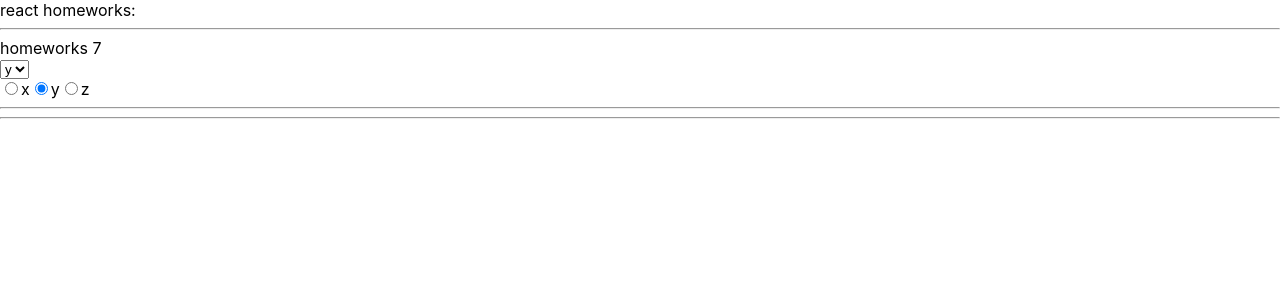
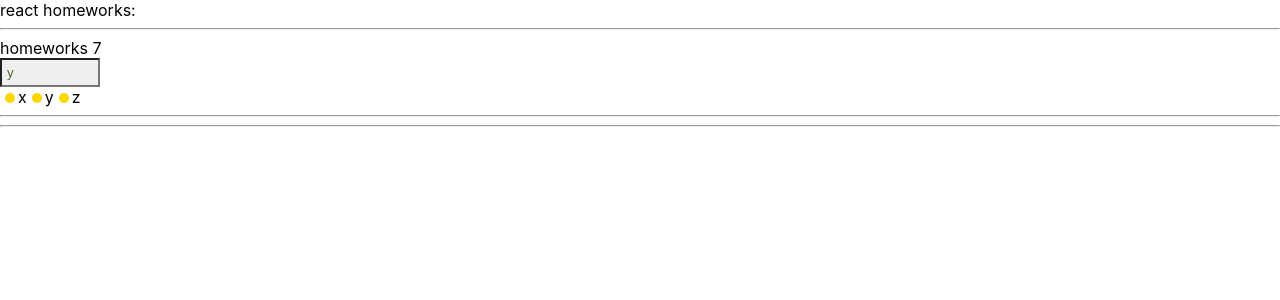
Before and after one commit to DmitriAleks/DZ, a React (Create React App) app in the folder TrubeDz/: page / in a window 1280 px wide. Shown: the top 300 px of the page. Built offline with nearby package versions, Linux system fonts and the light colour scheme.

Commit message:
HWN7 add style for component, HWN7 ready

```diff
--- /dev/null
+++ b/TrubeDz/src/p2-homeworks/h7/common/c5-SuperSelect/SuperSelect.module.css
@@ -0,0 +1,32 @@
+.select {
+    width: 100px;
+    padding: 5px;
+    padding-right: 30px;
+
+    cursor: pointer;
+    appearance: none;
+    background-repeat: no-repeat repeat;
+    background-position: right .7em top 50%, 0 0;
+    background-size: .65em auto, 100%;
+
+    border: 2px inset rgb(118,118,118);
+    color: darkolivegreen;
+}
+
+.select:focus {
+    outline: none;
+    border: brown solid 2px;
+}
+.option {
+    color: blueviolet;
+    background: aquamarine;
+}
+.option:checked {
+    background: chartreuse;
+    color: black;
+}
+.option:hover {
+    box-shadow: blue 0 0 10px 100px inset;
+    transition: all .2s ease-in-out;
+    background: red;
+}
--- a/TrubeDz/src/p2-homeworks/h7/common/c5-SuperSelect/SuperSelect.tsx
+++ b/TrubeDz/src/p2-homeworks/h7/common/c5-SuperSelect/SuperSelect.tsx
@@ -1,4 +1,5 @@
 import React, {SelectHTMLAttributes, DetailedHTMLProps, ChangeEvent} from 'react'
+import s from './SuperSelect.module.css'
 
 type DefaultSelectPropsType = DetailedHTMLProps<SelectHTMLAttributes<HTMLSelectElement>, HTMLSelectElement>
 
@@ -18,7 +19,7 @@ const SuperSelect: React.FC<SuperSelectPropsType> = (
 
     const mappedOptions: any[] = options ? options.map((o,i)=>(
 
-        <option className={''} key={o + '-' + i} value={o}>{o}</option>
+        <option className={s.option} key={o + '-' + i} value={o}>{o}</option>
     )) : []
     debugger
     const onChangeCallback = (e: ChangeEvent<HTMLSelectElement>) => {
@@ -29,7 +30,7 @@ const SuperSelect: React.FC<SuperSelectPropsType> = (
     }
 
     return (
-        <select onChange={onChangeCallback} {...restProps}>
+        <select onChange={onChangeCallback} {...restProps} className={s.select}>
             {mappedOptions}
         </select>
     )
--- /dev/null
+++ b/TrubeDz/src/p2-homeworks/h7/common/c6-SuperRadio/SuperRadio.module.css
@@ -0,0 +1,23 @@
+.radio {
+    appearance: none;
+    height: 10px;
+    width: 10px;
+
+    cursor: pointer;
+    border-radius: 50%;
+    outline: none;
+    background: gold;
+}
+
+.radio:hover {
+    border: 2px solid red;
+}
+readio:checked {
+    background: coral;
+}
+.radio:focus {
+    border: darkmagenta 2px solid;
+}
+.label {
+    cursor: pointer;
+}
--- a/TrubeDz/src/p2-homeworks/h7/common/c6-SuperRadio/SuperRadio.tsx
+++ b/TrubeDz/src/p2-homeworks/h7/common/c6-SuperRadio/SuperRadio.tsx
@@ -1,4 +1,5 @@
 import React, {ChangeEvent, InputHTMLAttributes, DetailedHTMLProps} from 'react'
+import s from './SuperRadio.module.css'
 
 type DefaultRadioPropsType = DetailedHTMLProps<InputHTMLAttributes<HTMLInputElement>, HTMLInputElement>
 
@@ -23,8 +24,9 @@ const SuperRadio: React.FC<SuperRadioPropsType> = (
 
 
     const mappedOptions: any[] = options ? options.map((o, i) => (
-        <label key={name + '-' + i}>
+        <label key={name + '-' + i} className={s.label}>
             <input
+                className={s.radio}
                 type={'radio'}
                 name={name}
                 value={o}
```
